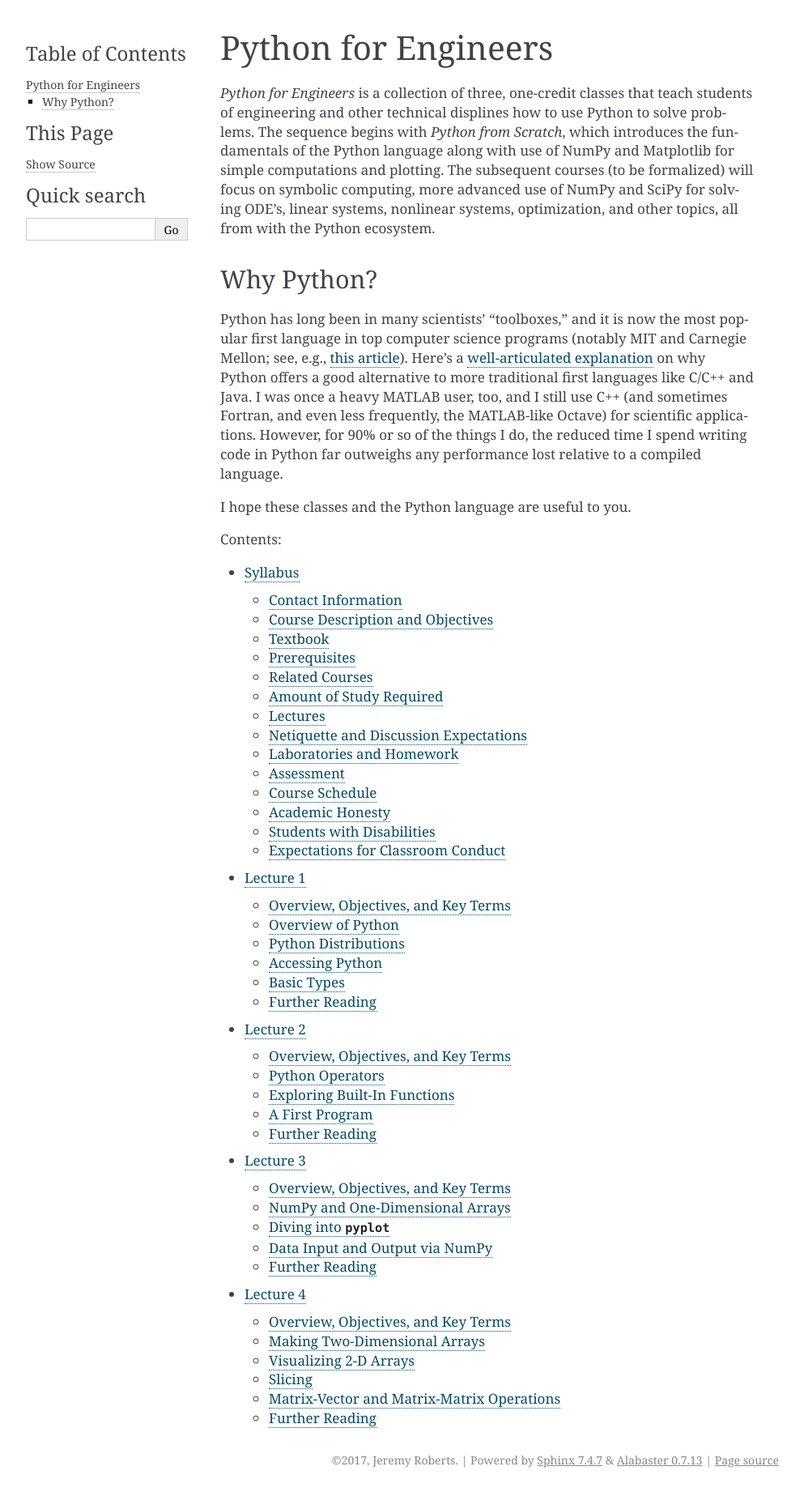
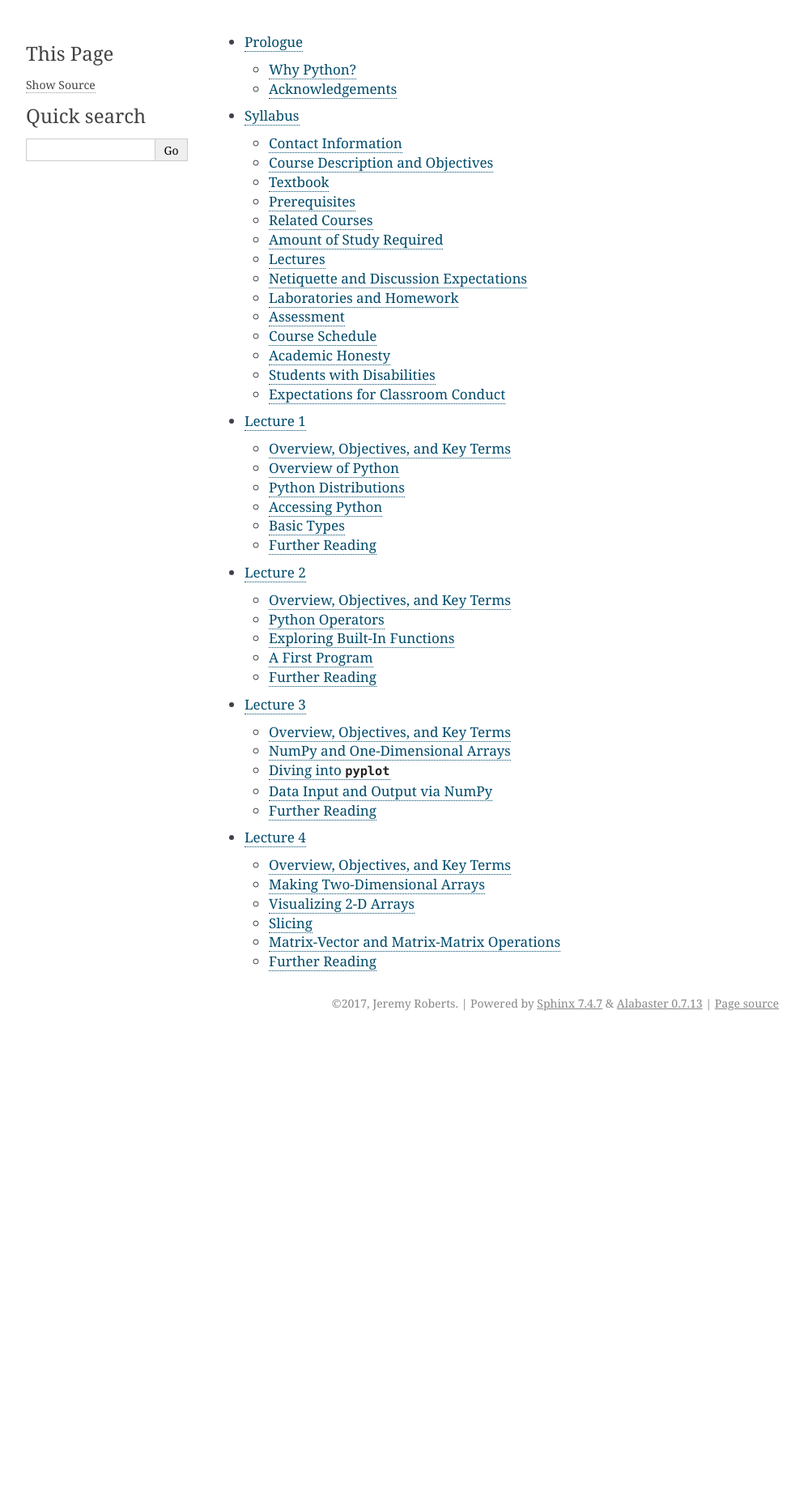
Before and after one commit to robertsj/me400_notes, a Sphinx documentation site: the page built from source/index.rst, in a window 1280 px wide. Shown: the whole page at 81% size, without its empty margins (148-1141 px from the left). Built offline with Sphinx 7.4.7, drawn with Linux system fonts in a browser that asks for light colours; after the commit the page ends 1278 px from its top, so only the background shows below that.

Commit message:
Modify overview a bit

```diff
--- a/source/index.rst
+++ b/source/index.rst
@@ -3,46 +3,13 @@
    You can adapt this file completely to your liking, but it should at least
    contain the root `toctree` directive.
 
-Python for Engineers
-====================
-
-*Python for Engineers* is a collection of three, one-credit classes that
-teach students of engineering and other technical displines how to use
-Python to solve problems.  The sequence begins with *Python from Scratch*,
-which introduces the fundamentals of the Python language along with
-use of NumPy and Matplotlib for simple computations and plotting.
-The subsequent courses (to be formalized) will focus on symbolic computing,
-more advanced use of NumPy and SciPy for solving ODE's, linear
-systems, nonlinear systems, optimization, and other topics, all from with
-the Python ecosystem.
-
-Why Python?
------------
-
-Python has long been in many scientists' "toolboxes,"
-and it is now the most popular first language in top
-computer science programs (notably MIT and Carnegie Mellon;
-see, e.g., `this article <http://cacm.acm.org/blogs/blog-cacm/176450-python-
-is-now-the-most-popular-introductory-teaching-language-at-top-us-
-universities/fulltext>`_).  Here's a
-`well-articulated explanation <http://lorenabarba.com/blog/why-i-push-for-python/>`_
-on why Python offers a good alternative to more traditional first languages
-like C/C++ and Java.  I was once a heavy MATLAB user, too, and I still
-use C++ (and sometimes Fortran, and even less frequently, the
-MATLAB-like Octave) for scientific applications.  However, for 90% or so of the
-things I do, the reduced time I spend writing code in Python far outweighs
-any performance lost relative to a compiled language.
 
 
-I hope these classes and the Python language
-are useful to you.
-
-
-Contents:
 
 .. toctree::
    :maxdepth: 2
 
+   Prologue <overview>
    Syllabus <administrivia/ME400_Syllabus>
    Lecture 1 <lectures/ME400_Lecture_1>
    Lecture 2 <lectures/ME400_Lecture_2>
```
Also changed, not shown: source/overview.rst (added, +42 -0 lines).
